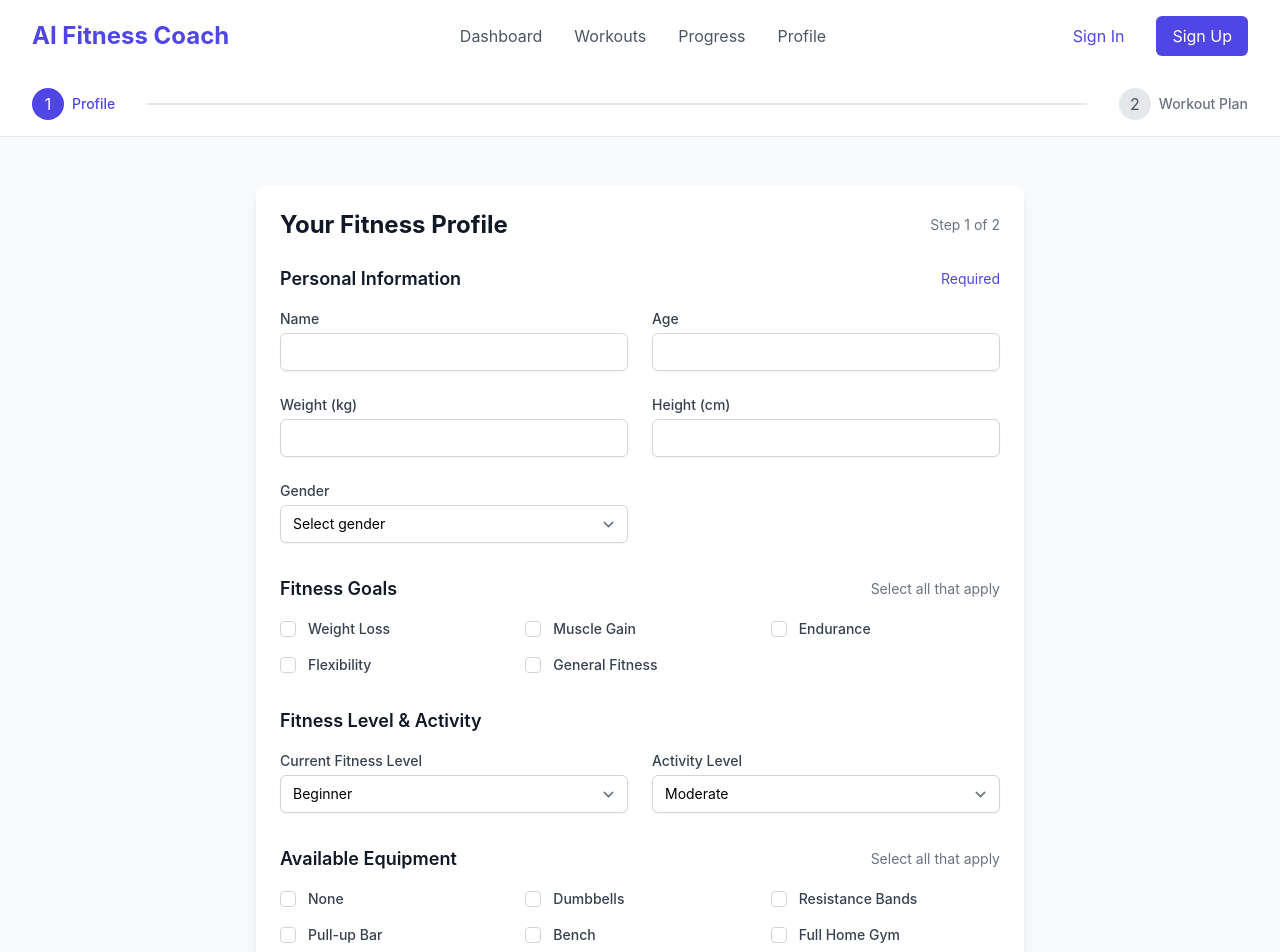
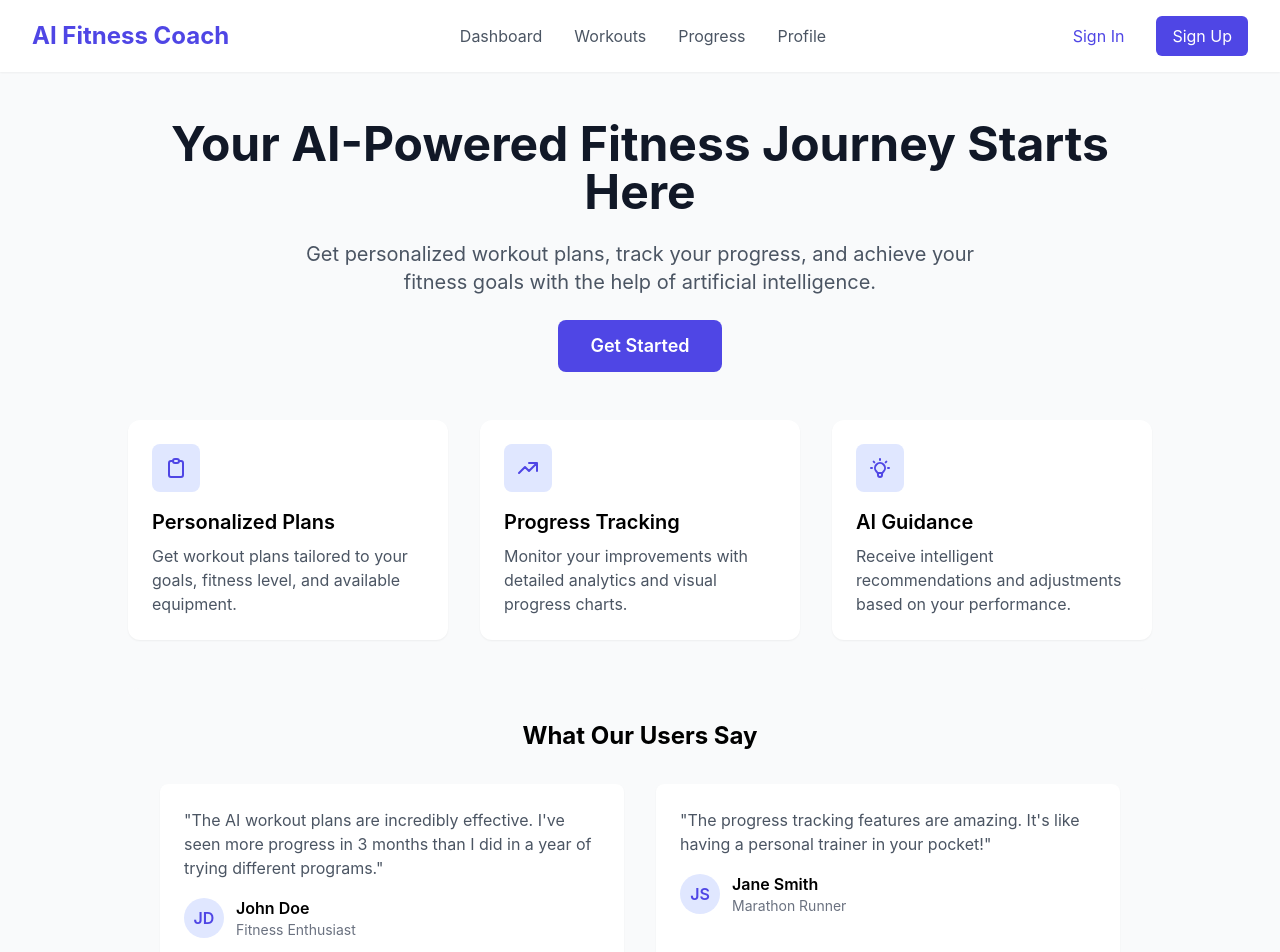
Before and after one commit to DominicBarnett/ai-fitness, a React (Create React App) app: page / in a window 1280 px wide. Shown: the top 952 px of the page. Built offline with nearby package versions, Linux system fonts and the light colour scheme.

Commit message:
homepage

```diff
--- a/src/App.js
+++ b/src/App.js
@@ -1,9 +1,23 @@
 import React, { useState } from 'react';
 import WorkoutGenerator from './features/workouts/WorkoutGenerator';
 import ProfileForm from './features/profile/ProfileForm';
+import HomePage from './features/home/HomePage';
 
 function App() {
-  const [currentStep, setCurrentStep] = useState(1);
+  const [currentStep, setCurrentStep] = useState(0); // 0: Home, 1: Profile, 2: Workout
+
+  const renderContent = () => {
+    switch (currentStep) {
+      case 0:
+        return <HomePage onGetStarted={() => setCurrentStep(1)} />;
+      case 1:
+        return <ProfileForm onComplete={() => setCurrentStep(2)} />;
+      case 2:
+        return <WorkoutGenerator onBack={() => setCurrentStep(1)} />;
+      default:
+        return <HomePage onGetStarted={() => setCurrentStep(1)} />;
+    }
+  };
 
   return (
     <div className="min-h-screen bg-gray-50">
@@ -28,7 +42,8 @@ function App() {
         </div>
       </header>
 
-      {/* Progress Steps */}
+      {/* Progress Steps - Only show when not on homepage */}
+      {currentStep > 0 && (
         <div className="bg-white border-b">
           <div className="max-w-7xl mx-auto px-4 sm:px-6 lg:px-8">
             <div className="py-4">
@@ -66,17 +81,14 @@ function App() {
             </div>
           </div>
         </div>
+      )}
 
       {/* Main Content */}
       <main className="max-w-7xl mx-auto px-4 sm:px-6 lg:px-8 py-12">
-        <div className="max-w-3xl mx-auto">
-          <div className="bg-white rounded-xl shadow-lg overflow-hidden">
-            <div className="p-6">
-              {currentStep === 1 ? (
-                <ProfileForm onComplete={() => setCurrentStep(2)} />
-              ) : (
-                <WorkoutGenerator onBack={() => setCurrentStep(1)} />
-              )}
+        <div className={currentStep === 0 ? 'max-w-5xl mx-auto' : 'max-w-3xl mx-auto'}>
+          <div className={currentStep === 0 ? '' : 'bg-white rounded-xl shadow-lg overflow-hidden'}>
+            <div className={currentStep === 0 ? '' : 'p-6'}>
+              {renderContent()}
             </div>
           </div>
         </div>
--- /dev/null
+++ b/src/features/home/HomePage.jsx
@@ -0,0 +1,99 @@
+import React from 'react';
+
+function HomePage({ onGetStarted }) {
+  return (
+    <div className="space-y-12">
+      {/* Hero Section */}
+      <div className="text-center space-y-6">
+        <h1 className="text-4xl md:text-5xl font-bold text-gray-900">
+          Your AI-Powered Fitness Journey Starts Here
+        </h1>
+        <p className="text-xl text-gray-600 max-w-2xl mx-auto">
+          Get personalized workout plans, track your progress, and achieve your fitness goals with the help of artificial intelligence.
+        </p>
+        <button
+          onClick={onGetStarted}
+          className="px-8 py-3 bg-indigo-600 text-white rounded-lg text-lg font-semibold hover:bg-indigo-700 transition-colors"
+        >
+          Get Started
+        </button>
+      </div>
+
+      {/* Features Grid */}
+      <div className="grid md:grid-cols-3 gap-8">
+        <div className="bg-white p-6 rounded-xl shadow-sm hover:shadow-md transition-shadow">
+          <div className="w-12 h-12 bg-indigo-100 rounded-lg flex items-center justify-center mb-4">
+            <svg className="w-6 h-6 text-indigo-600" fill="none" stroke="currentColor" viewBox="0 0 24 24">
+              <path strokeLinecap="round" strokeLinejoin="round" strokeWidth={2} d="M9 5H7a2 2 0 00-2 2v12a2 2 0 002 2h10a2 2 0 002-2V7a2 2 0 00-2-2h-2M9 5a2 2 0 002 2h2a2 2 0 002-2M9 5a2 2 0 012-2h2a2 2 0 012 2" />
+            </svg>
+          </div>
+          <h3 className="text-xl font-semibold mb-2">Personalized Plans</h3>
+          <p className="text-gray-600">
+            Get workout plans tailored to your goals, fitness level, and available equipment.
+          </p>
+        </div>
+
+        <div className="bg-white p-6 rounded-xl shadow-sm hover:shadow-md transition-shadow">
+          <div className="w-12 h-12 bg-indigo-100 rounded-lg flex items-center justify-center mb-4">
+            <svg className="w-6 h-6 text-indigo-600" fill="none" stroke="currentColor" viewBox="0 0 24 24">
+              <path strokeLinecap="round" strokeLinejoin="round" strokeWidth={2} d="M13 7h8m0 0v8m0-8l-8 8-4-4-6 6" />
+            </svg>
+          </div>
+          <h3 className="text-xl font-semibold mb-2">Progress Tracking</h3>
+          <p className="text-gray-600">
+            Monitor your improvements with detailed analytics and visual progress charts.
+          </p>
+        </div>
+
+        <div className="bg-white p-6 rounded-xl shadow-sm hover:shadow-md transition-shadow">
+          <div className="w-12 h-12 bg-indigo-100 rounded-lg flex items-center justify-center mb-4">
+            <svg className="w-6 h-6 text-indigo-600" fill="none" stroke="currentColor" viewBox="0 0 24 24">
+              <path strokeLinecap="round" strokeLinejoin="round" strokeWidth={2} d="M9.663 17h4.673M12 3v1m6.364 1.636l-.707.707M21 12h-1M4 12H3m3.343-5.657l-.707-.707m2.828 9.9a5 5 0 117.072 0l-.548.547A3.374 3.374 0 0014 18.469V19a2 2 0 11-4 0v-.531c0-.895-.356-1.754-.988-2.386l-.548-.547z" />
+            </svg>
+          </div>
+          <h3 className="text-xl font-semibold mb-2">AI Guidance</h3>
+          <p className="text-gray-600">
+            Receive intelligent recommendations and adjustments based on your performance.
+          </p>
+        </div>
+      </div>
+
+      {/* Testimonials */}
+      <div className="bg-gray-50 rounded-xl p-8">
+        <h2 className="text-2xl font-bold text-center mb-8">What Our Users Say</h2>
+        <div className="grid md:grid-cols-2 gap-8">
+          <div className="bg-white p-6 rounded-lg shadow-sm">
+            <p className="text-gray-600 mb-4">
+              "The AI workout plans are incredibly effective. I've seen more progress in 3 months than I did in a year of trying different programs."
+            </p>
+            <div className="flex items-center">
+              <div className="w-10 h-10 bg-indigo-100 rounded-full flex items-center justify-center">
+                <span className="text-indigo-600 font-semibold">JD</span>
+              </div>
+              <div className="ml-3">
+                <p className="font-semibold">John Doe</p>
+                <p className="text-sm text-gray-500">Fitness Enthusiast</p>
+              </div>
+            </div>
+          </div>
+          <div className="bg-white p-6 rounded-lg shadow-sm">
+            <p className="text-gray-600 mb-4">
+              "The progress tracking features are amazing. It's like having a personal trainer in your pocket!"
+            </p>
+            <div className="flex items-center">
+              <div className="w-10 h-10 bg-indigo-100 rounded-full flex items-center justify-center">
+                <span className="text-indigo-600 font-semibold">JS</span>
+              </div>
+              <div className="ml-3">
+                <p className="font-semibold">Jane Smith</p>
+                <p className="text-sm text-gray-500">Marathon Runner</p>
+              </div>
+            </div>
+          </div>
+        </div>
+      </div>
+    </div>
+  );
+}
+
+export default HomePage;
```
Lines whose indentation alone changed are shown as unchanged.
